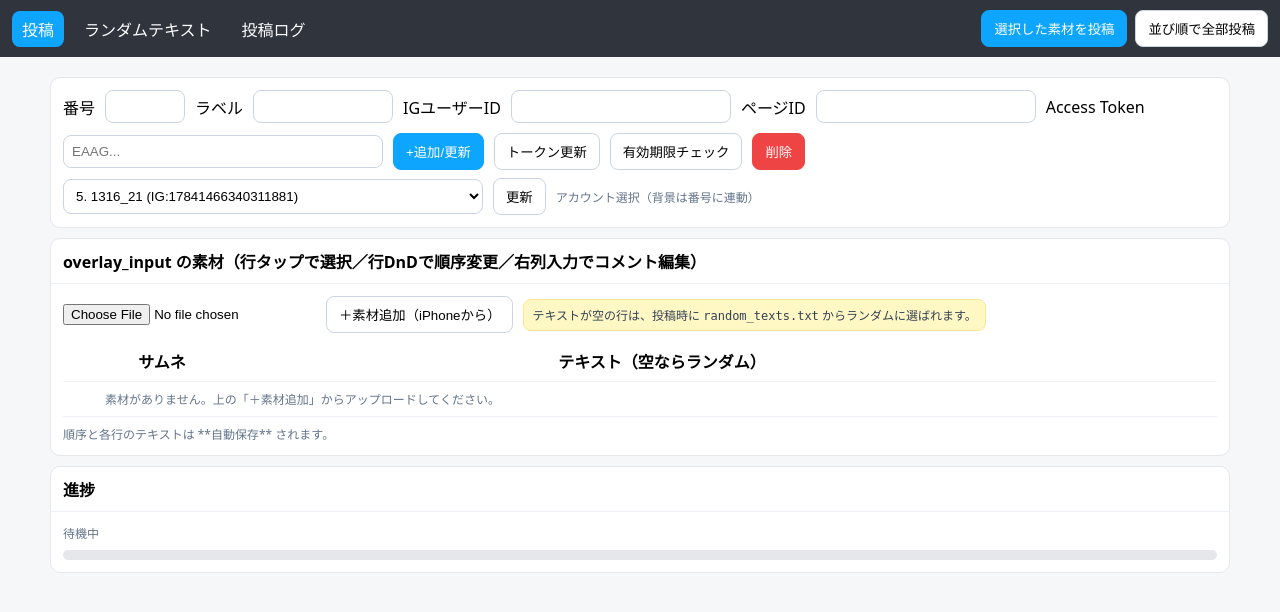
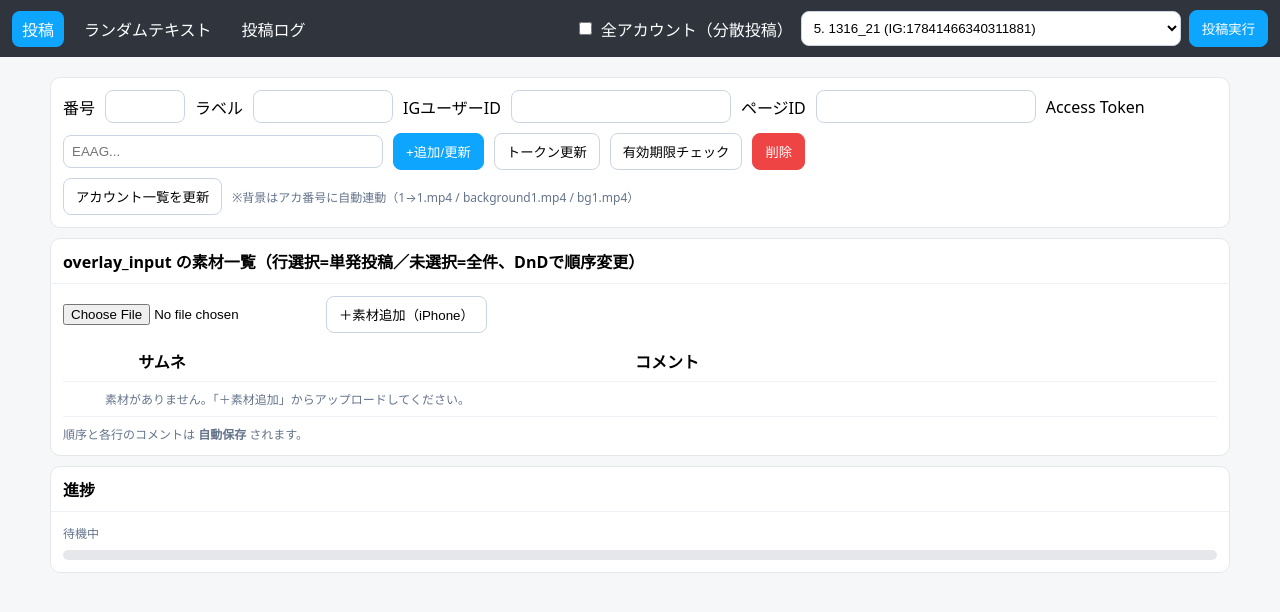
Before and after one commit to k10969/reel-poster, a Flask app: page / in a window 1280 px wide. Shown: the top 612 px of the page. Run offline with Flask 2, Linux system fonts and the light colour scheme.

Commit message:
UI: 投稿タブからランダム文言の説明を完全削除

```diff
--- a/templates/index.html
+++ b/templates/index.html
@@ -2,7 +2,7 @@
 <html lang="ja">
 <head>
 <meta charset="utf-8" />
-<title>Instagram リール投稿ツール（GUI準拠・シンプル）</title>
+<title>Instagram リール投稿ツール（GUI準拠）</title>
 <meta name="viewport" content="width=device-width,initial-scale=1" />
 <style>
   *{box-sizing:border-box}
@@ -11,7 +11,7 @@
   .toolbar{display:flex;gap:10px;align-items:center;padding:10px 12px;background:#2f343d;color:#fff}
   .toolbar .tab{padding:6px 10px;border-radius:8px;cursor:pointer}
   .toolbar .tab.active{background:#0ea5ff}
-  .right{margin-left:auto;display:flex;gap:8px}
+  .right{margin-left:auto;display:flex;gap:8px;align-items:center}
   .panel{background:#fff;border:1px solid #e5e7eb;border-radius:10px;margin-top:10px}
   .panel-hd{padding:10px 12px;border-bottom:1px solid #eef1f5;font-weight:600}
   .panel-bd{padding:12px}
@@ -25,13 +25,11 @@
   th,td{border-bottom:1px solid #eef1f5;padding:8px;vertical-align:middle}
   .thumb{width:110px;height:110px;object-fit:cover;border:1px solid #eef1f5;border-radius:8px;background:#fafafa}
   .handle{cursor:grab;text-align:center;width:28px;color:#94a3b8;font-size:18px}
-  .note{font-size:12px;color:#334155;background:#fff8c4;border:1px solid #ffe58f;padding:6px 8px;border-radius:8px}
-  .hidden{display:none}
-  .rowbtns{display:flex;gap:8px;justify-content:flex-end}
   tr.selected{background:#f0f9ff}
   .grow{flex:1}
   .progress{height:10px;background:#e5e7eb;border-radius:999px;overflow:hidden}
   .bar{height:100%;background:#0ea5ff;width:0%}
+  .hidden{display:none}
 </style>
 <script src="https://cdn.jsdelivr.net/npm/sortablejs@1.15.2/Sortable.min.js"></script>
 </head>
@@ -42,15 +40,19 @@
   <div class="tab active" id="tabPost">投稿</div>
   <div class="tab" id="tabRand">ランダムテキスト</div>
   <div class="tab" id="tabLog">投稿ログ</div>
+
   <div class="right">
-    <button class="primary" onclick="postSelected()">選択した素材を投稿</button>
-    <button onclick="postBatch()">並び順で全部投稿</button>
+    <label style="display:flex;gap:6px;align-items:center">
+      <input type="checkbox" id="allAcc"> 全アカウント（分散投稿）
+    </label>
+    <select id="accSelect" style="min-width:380px"></select>
+    <button id="postBtn" class="primary" onclick="postExecute()" disabled>投稿実行</button>
   </div>
 </div>
 
 <div class="wrap">
 
-  <!-- アカウント -->
+  <!-- アカウント設定（簡易） -->
   <div class="panel" id="panelPost">
     <div class="panel-bd">
       <div class="row">
@@ -65,23 +67,21 @@
         <button class="danger" onclick="delAcc()">削除</button>
       </div>
       <div class="row" style="margin-top:8px">
-        <select id="accSelect" style="min-width:420px"></select>
-        <button onclick="reloadAcc()">更新</button>
-        <span class="muted">アカウント選択（背景は番号に連動）</span>
+        <button onclick="reloadAcc()">アカウント一覧を更新</button>
+        <span class="muted">※背景はアカ番号に自動連動（1→1.mp4 / background1.mp4 / bg1.mp4）</span>
       </div>
     </div>
   </div>
 
-  <!-- 素材一覧（サムネ + テキストのみ） -->
+  <!-- 素材一覧（サムネ＋右にコメント入力。※投稿タブにランダム文言の説明は一切なし） -->
   <div class="panel">
-    <div class="panel-hd">overlay_input の素材（行タップで選択／行DnDで順序変更／右列入力でコメント編集）</div>
+    <div class="panel-hd">overlay_input の素材一覧（行選択=単発投稿／未選択=全件、DnDで順序変更）</div>
     <div class="panel-bd">
       <div class="row" style="margin-bottom:8px">
         <form action="/upload?target=overlay" method="post" enctype="multipart/form-data" class="row">
           <input type="file" name="file" accept="image/*,video/*" required>
-          <button>＋素材追加（iPhoneから）</button>
+          <button>＋素材追加（iPhone）</button>
         </form>
-        <div class="note">テキストが空の行は、投稿時に <code>random_texts.txt</code> からランダムに選ばれます。</div>
       </div>
 
       <table>
@@ -89,15 +89,15 @@
           <tr>
             <th style="width:34px;"></th>
             <th style="width:130px;">サムネ</th>
-            <th>テキスト（空ならランダム）</th>
-            <th style="width:120px;"></th>
+            <th>コメント</th>
+            <th style="width:110px;"></th>
           </tr>
         </thead>
         <tbody id="tbl">
           {% for item in ov_rows %}
           <tr data-fname="{{ item.name }}">
             <td class="handle">☰</td>
-            <td onclick="toggleSelect(this.closest('tr'))">
+            <td onclick="toggleSelect(this.closest('tr'))" title="クリックで選択／解除、ダブルクリックでプレビュー">
               {% if item.thumb %}
                 <img class="thumb" src="/{{ item.thumb }}" ondblclick="openPreview('{{ item.name }}')">
               {% else %}
@@ -105,9 +105,9 @@
               {% endif %}
             </td>
             <td ondblclick="this.querySelector('input').focus()">
-              <input type="text" class="txt grow" value="{{ item.text|e }}" placeholder="空= random_texts.txt からランダム" style="width:100%">
+              <input type="text" class="txt grow" value="{{ item.text|e }}" placeholder="コメントを入力" style="width:100%">
             </td>
-            <td class="rowbtns">
+            <td>
               <form action="/materials/delete" method="post" onsubmit="return confirm('削除しますか？')" style="margin:0">
                 <input type="hidden" name="filename" value="{{ item.name|e }}">
                 <button class="danger" type="submit">削除</button>
@@ -116,21 +116,21 @@
           </tr>
           {% endfor %}
           {% if ov_rows|length == 0 %}
-          <tr><td></td><td colspan="3" class="muted">素材がありません。上の「＋素材追加」からアップロードしてください。</td></tr>
+          <tr><td></td><td colspan="3" class="muted">素材がありません。「＋素材追加」からアップロードしてください。</td></tr>
           {% endif %}
         </tbody>
       </table>
 
-      <div class="muted" style="margin-top:8px">順序と各行のテキストは **自動保存** されます。</div>
+      <div class="muted" style="margin-top:8px">順序と各行のコメントは <b>自動保存</b> されます。</div>
     </div>
   </div>
 
-  <!-- ランダムテキスト -->
+  <!-- ランダムテキスト（編集はここだけ） -->
   <div class="panel hidden" id="panelRand">
     <div class="panel-hd">ランダムテキスト（入力すると自動保存）</div>
     <div class="panel-bd">
       <textarea id="randArea" class="grow" style="width:100%;height:50vh" placeholder="1行1テキストで入力"></textarea>
-      <div class="muted" style="margin-top:6px">保存しました：<span id="randSaved">未保存</span></div>
+      <div class="muted" style="margin-top:6px">保存：<span id="randSaved">未保存</span></div>
     </div>
   </div>
 
@@ -160,135 +160,114 @@
   tabPost.onclick = () => setActive(tabPost);
   tabRand.onclick = () => { setActive(tabRand); loadRandomTexts(); };
 
-  // 並べ替え
+  // 並べ替え＆コメント 自動保存
   const sort = new Sortable(document.getElementById('tbl'), {
     animation:150, handle:'.handle',
-    onSort: debounce(saveMaterials, 700)
+    onSort: debounce(saveMaterials, 400)
   });
-
-  // テキスト自動保存
   document.querySelectorAll('#tbl input.txt').forEach(inp=>{
-    inp.addEventListener('input', debounce(saveMaterials, 700));
+    inp.addEventListener('input', debounce(saveMaterials, 400));
   });
-
   async function saveMaterials(){
     const rows = [...document.querySelectorAll('#tbl tr[data-fname]')];
     const order = rows.map(r => r.dataset.fname);
     const texts = {};
     rows.forEach(r => { texts[r.dataset.fname] = r.querySelector('input.txt').value; });
-    await fetch('/materials/sync',{method:'POST',headers:{'Content-Type':'application/json'},body:JSON.stringify({order,texts})});
+    await fetch('/materials/sync',{
+      method:'POST',
+      headers:{'Content-Type':'application/json'},
+      body:JSON.stringify({order,texts})
+    });
   }
 
-  // 行選択
-  function toggleSelect(tr){
-    tr.classList.toggle('selected');
-  }
+  // 行選択（トグル）＋プレビュー
+  function toggleSelect(tr){ tr.classList.toggle('selected'); }
+  function openPreview(name){ window.open(`/preview/overlay_input/${encodeURIComponent(name)}`,'_blank'); }
+  function debounce(fn,ms){ let t; return (...a)=>{ clearTimeout(t); t=setTimeout(()=>fn.apply(this,a),ms); }; }
 
-  // ランダムテキスト 読み込み＆保存
+  // ランダムテキスト（このタブだけで編集）
   let randLoaded=false, randTimer=null;
   async function loadRandomTexts(){
     if(randLoaded) return;
-    const r = await fetch('/random_texts_content');
-    const js = await r.json();
+    const r = await fetch('/random_texts_content'); const js = await r.json();
     document.getElementById('randArea').value = js.text || '';
-    randLoaded = true;
-    document.getElementById('randSaved').textContent = '読み込み済み';
+    randLoaded = true; document.getElementById('randSaved').textContent = '読み込み済み';
   }
   const randArea = document.getElementById('randArea');
   if(randArea){
     randArea.addEventListener('input', ()=>{
       clearTimeout(randTimer);
       randTimer = setTimeout(async ()=>{
-        const body = { body: randArea.value };
-        const res = await fetch('/random_texts', { method:'POST', headers:{'Content-Type':'application/json'}, body: JSON.stringify(body) });
-        if(res.ok){ document.getElementById('randSaved').textContent = new Date().toLocaleTimeString(); }
-      }, 500);
+        await fetch('/random_texts',{
+          method:'POST',
+          headers:{'Content-Type':'application/json'},
+          body:JSON.stringify({body:randArea.value})
+        });
+        document.getElementById('randSaved').textContent = new Date().toLocaleTimeString();
+      }, 400);
     });
-  }
-
-  // 投稿（選択行）
-  async function postSelected(){
-    const sel = document.querySelector('#tbl tr.selected');
-    if(!sel){ alert('素材を1つ選択してください（行をタップ）'); return; }
-    const overlay_name = sel.dataset.fname;
-    const account_no = document.getElementById('accSelect').value;
-    await doPost({account_no, overlay_name});
-  }
-
-  // 投稿（バッチ）
-  async function postBatch(){
-    const account_no = document.getElementById('accSelect').value;
-    const statusEl = document.getElementById('status');
-    const bar = document.getElementById('bar');
-    if(statusEl) statusEl.textContent = 'バッチ投稿中…';
-    if(bar) bar.style.width = '10%';
-    const r = await fetch('/batch_generate_and_post',{
-      method:'POST', headers:{'Content-Type':'application/json'},
-      body: JSON.stringify({ account_no, limit: 0 })
-    });
-    const js = await r.json().catch(()=>({}));
-    if(bar) bar.style.width = '100%';
-    if(!r.ok || js.ok === false){
-      alert('一括投稿失敗: ' + (js.error || r.statusText));
-      if(statusEl) statusEl.textContent = 'エラー';
-      return;
-    }
-    alert('一括投稿 完了');
-    if(statusEl) statusEl.textContent = '完了';
-  }
-
-  // 投稿の実処理
-  async function doPost(payload){
-    const statusEl = document.getElementById('status');
-    const bar = document.getElementById('bar');
-    if(statusEl) statusEl.textContent = '投稿中…';
-    if(bar) bar.style.width = '30%';
-    const r = await fetch('/generate_and_post', {
-      method:'POST', headers:{'Content-Type':'application/json'},
-      body: JSON.stringify(payload)
-    });
-    const js = await r.json().catch(()=>({}));
-    if(bar) bar.style.width = '100%';
-    if(!r.ok || js.ok === false){
-      alert('投稿失敗: ' + (js.error || r.statusText));
-      if(statusEl) statusEl.textContent = 'エラー';
-      return;
-    }
-    alert('投稿完了！ media_id=' + js.media_id);
-    if(statusEl) statusEl.textContent = '完了';
   }
 
   // アカウントAPI
   async function reloadAcc(){
     const r = await fetch('/accounts'); const js = await r.json();
-    const sel = document.getElementById('accSelect'); if(sel) sel.innerHTML='';
-    (js.accounts||[]).forEach(a => {
-      const label = `${a.no}. ${a.label||''} (IG:${a.ig_user_id||''})`;
-      const opt=document.createElement('option'); opt.value=a.no; opt.textContent=label; sel.appendChild(opt);
+    const sel = document.getElementById('accSelect'); sel.innerHTML='';
+    (js.accounts||[]).forEach(a=>{
+      const opt=document.createElement('option');
+      opt.value=a.no; opt.textContent=`${a.no}. ${a.label||''} (IG:${a.ig_user_id||''})`;
+      sel.appendChild(opt);
     });
+    document.getElementById('postBtn').disabled = !(js.accounts && js.accounts.length);
   }
-  async function upsertAcc(){
-    const body = {
-      no: document.getElementById('accNo').value.trim(),
-      label: document.getElementById('accLabel').value.trim(),
-      ig_user_id: document.getElementById('accIG').value.trim(),
-      page_id: document.getElementById('accPage').value.trim(),
-      access_token: document.getElementById('accToken').value.trim()
-    };
-    const r = await fetch('/accounts/upsert',{method:'POST',headers:{'Content-Type':'application/json'},body:JSON.stringify(body)});
-    if(r.ok){ alert('保存しました'); reloadAcc(); } else { alert('保存に失敗'); }
+
+  function tokenRefresh(){ alert('トークン更新（バックエンドで実装可）'); }
+  function tokenCheck(){ alert('期限チェック（バックエンドで実装可）'); }
+
+  // 投稿：選択=単発、未選択=全件。全アカONで全アカ投稿。
+  async function postExecute(){
+    const allAcc = document.getElementById('allAcc').checked;
+    const accSel = document.getElementById('accSelect');
+    const account_no = accSel && accSel.value ? accSel.value : '';
+
+    const selected = [...document.querySelectorAll('#tbl tr.selected')].map(r=>r.dataset.fname);
+    const overlay_names = selected.length ? selected
+      : [...document.querySelectorAll('#tbl tr[data-fname]')].map(r=>r.dataset.fname);
+
+    if (!overlay_names.length){
+      alert('投稿する素材がありません'); return;
+    }
+    if (!allAcc && !account_no){
+      alert('アカウントを選択してください'); return;
+    }
+
+    const payload = allAcc ? { overlay_names, all_accounts:true }
+                           : { overlay_names, all_accounts:false, account_no };
+
+    setStatus('投稿中…', 20);
+
+    const r = await fetch('/post', {
+      method:'POST', headers:{'Content-Type':'application/json'},
+      body: JSON.stringify(payload)
+    });
+    const js = await r.json().catch(()=>({}));
+    setStatus('完了', 100);
+
+    if(!r.ok || js.ok === false){
+      alert('投稿失敗: ' + (js.error || r.statusText));
+      console.log(js);
+      return;
+    }
+    alert('投稿完了！');
+    console.log(js);
   }
-  async function delAcc(){
-    const no = document.getElementById('accNo').value.trim();
-    if(!no) return alert('番号を入れてください');
-    const r = await fetch('/accounts/delete',{method:'POST',headers:{'Content-Type':'application/json'},body:JSON.stringify({no})});
-    if(r.ok){ alert('削除しました'); reloadAcc(); } else { alert('削除に失敗'); }
+
+  // 進捗バー
+  function setStatus(label, percent){
+    const statusEl = document.getElementById('status');
+    const bar = document.getElementById('bar');
+    if(statusEl) statusEl.textContent = label;
+    if(bar) bar.style.width = (percent||0) + '%';
   }
-  function tokenRefresh(){ alert('トークン更新（API連携は本体側で）'); }
-  function tokenCheck(){ alert('有効期限チェック（API連携は本体側で）'); }
-
-  function openPreview(name){ window.open(`/preview/overlay_input/${encodeURIComponent(name)}`,'_blank'); }
-  function debounce(fn,ms){ let t; return (...a)=>{ clearTimeout(t); t=setTimeout(()=>fn.apply(this,a),ms); }; }
 
   // 初期
   reloadAcc();
```
